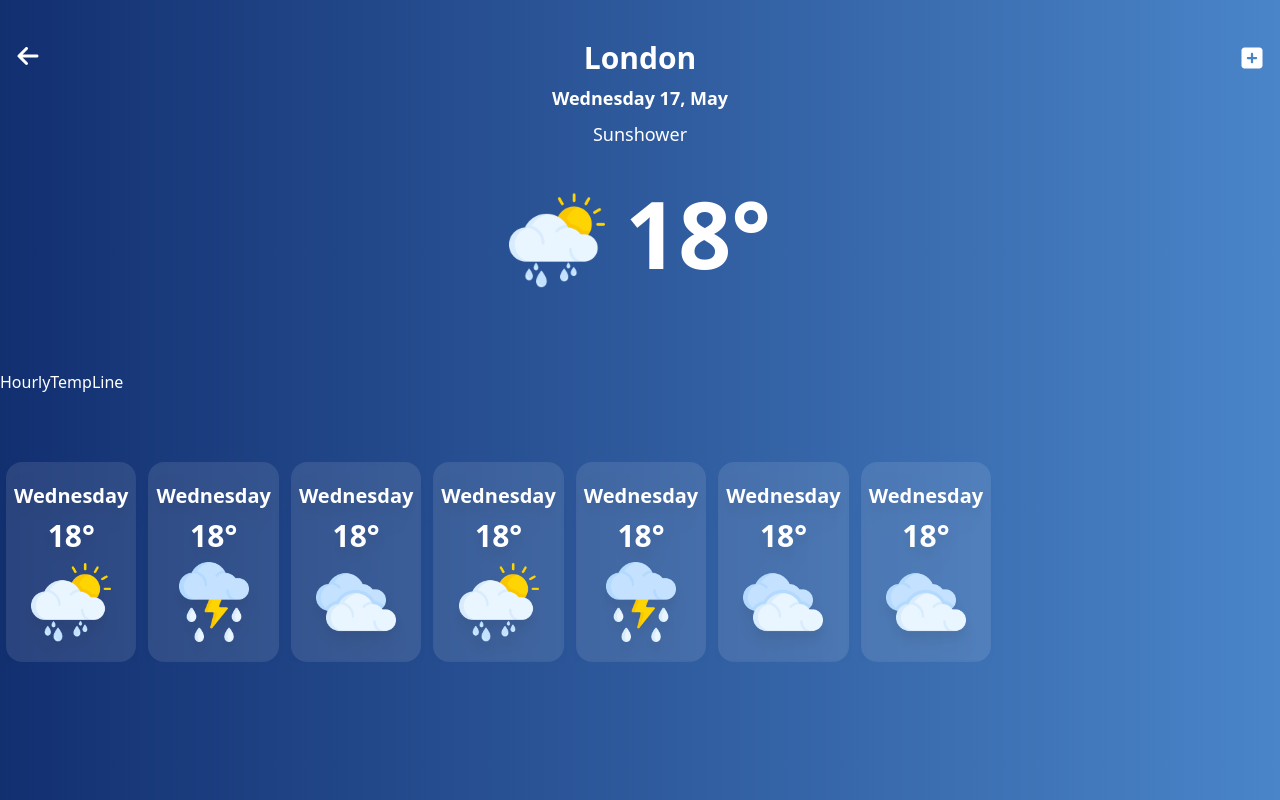
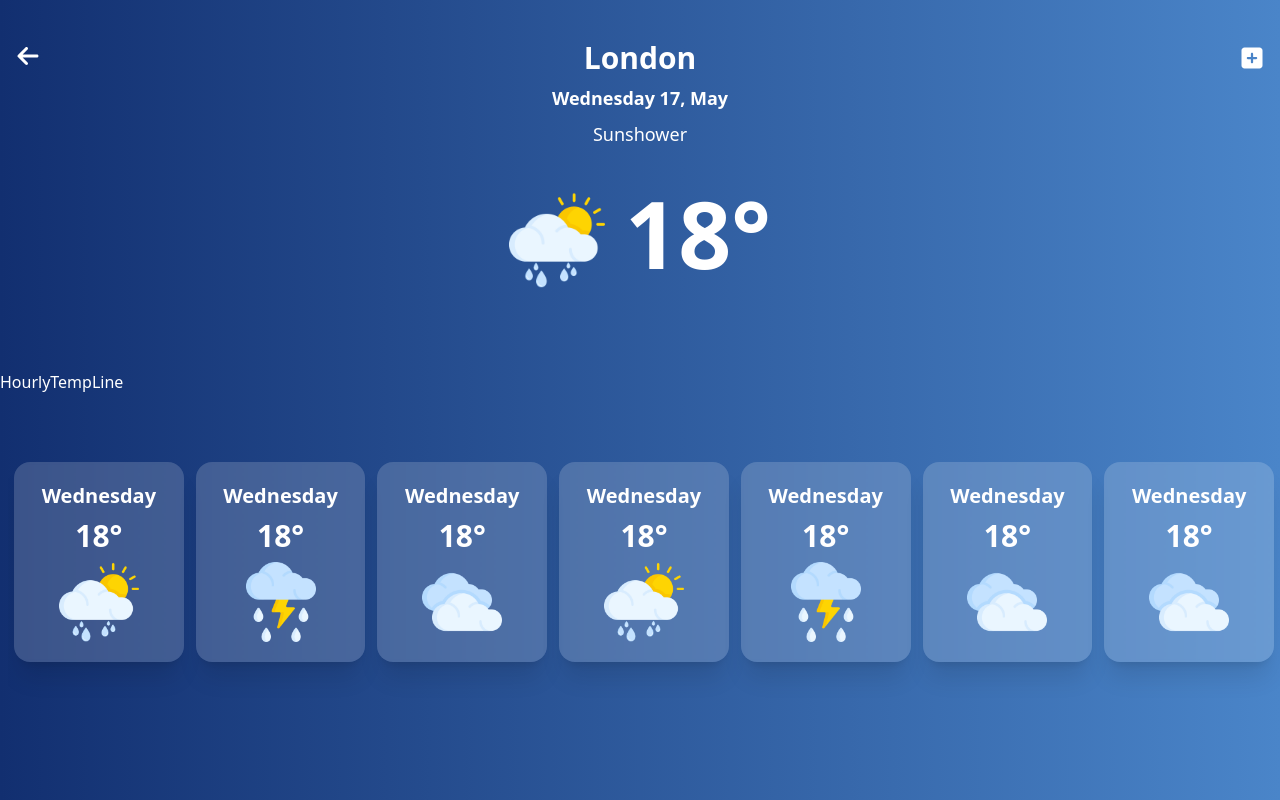
Before and after one commit to Okazakee/Weather-APP, a Next.js app: page /London in a window 1280 px wide. Built offline with nearby package versions, Linux system fonts and the light colour scheme.

Commit message:
correctly hidden scrollbar for cards

```diff
--- a/src/components/DailyCard.jsx
+++ b/src/components/DailyCard.jsx
@@ -14,12 +14,12 @@ export default function DailyCard({data}) {
         <p className={DailyCardStyles.dayText}>{day}</p>
         <p className={DailyCardStyles.tempText}>{temp + "°"}</p>
         <Image
-          className="w-20 pb-3 mx-auto"
-          src={`/weatherIcons/${weatherType}.png`}
-          width={500}
-          height={500}
-          alt="weatherType"
-          quality={100}
+            className="pb-3 mx-auto"
+            src={`/weatherIcons/${weatherType}.png`}
+            width={80}
+            height={80}
+            alt="weatherType"
+            quality={60}
         />
     </div>
   )
--- a/src/contexts/StylesContext.jsx
+++ b/src/contexts/StylesContext.jsx
@@ -17,7 +17,7 @@ const StylesProvider = ({ children }) => {
 
   // TAILWIND STYLES
   const layout = {
-    root: "bg-[#f1f1f1] min-h-screen font-sans",
+    root: "bg-[#f1f1f1] h-screen font-sans",
     navbar: "sm:hidden"
   }
 
@@ -70,11 +70,11 @@ const StylesProvider = ({ children }) => {
     climateInfo: "flex justify-center my-4",
     tempText: "ml-5 font-bold text-[5.8rem]",
     tempLine: "my-[4.2rem]",
-    dailyCardsWrapper: "flex overflow-y-visible overflow-x-scroll hide-scroll-bar",
+    dailyCardsWrapper: "ml-2 grid grid-flow-col overflow-x-auto hideScrollbar pb-[5vh]",
   }
 
   const DailyCardStyles = {
-    container: "glassCard flex flex-col p-2 drop-shadow-xl mx-1.5 text-center font-bold justify-center",
+    container: "glassCard p-2 shadow-xl mx-1.5 text-center font-bold maw-w-fit",
     dayText: "text-xl pt-3",
     tempText: "text-3xl px-8 py-2"
   }
--- a/src/styles/globals.css
+++ b/src/styles/globals.css
@@ -5,9 +5,19 @@
 @layer components {
     .glassCard {
         /* From https://css.glass */
-        background: rgba(255, 255, 255, 0.10);
+        background: rgba(255, 255, 255, 0.173);
         border-radius: 16px;
         backdrop-filter: blur(1.4px);
         -webkit-backdrop-filter: blur(1.4px);
     }
+
+    .hideScrollbar::-webkit-scrollbar {
+        display: none;
+      }
+
+      /* Hide scrollbar for IE, Edge and Firefox */
+      .hideScrollbar {
+        -ms-overflow-style: none;  /* IE and Edge */
+        scrollbar-width: none;  /* Firefox */
+      }
   }
```
